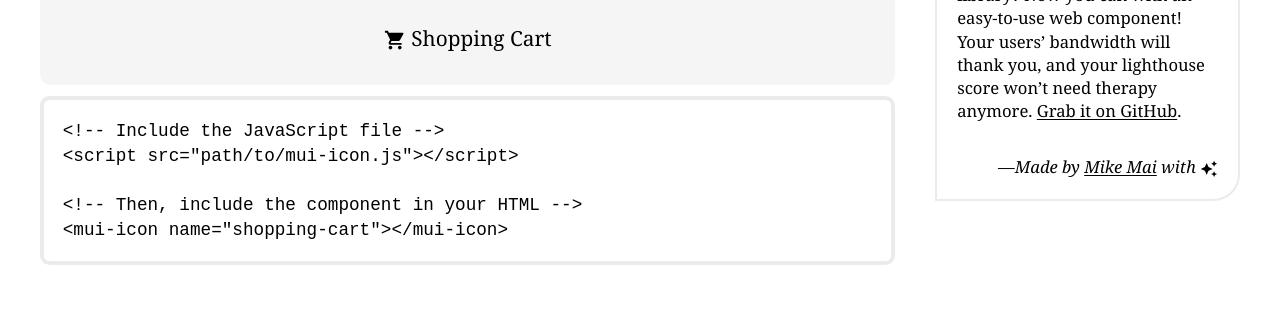
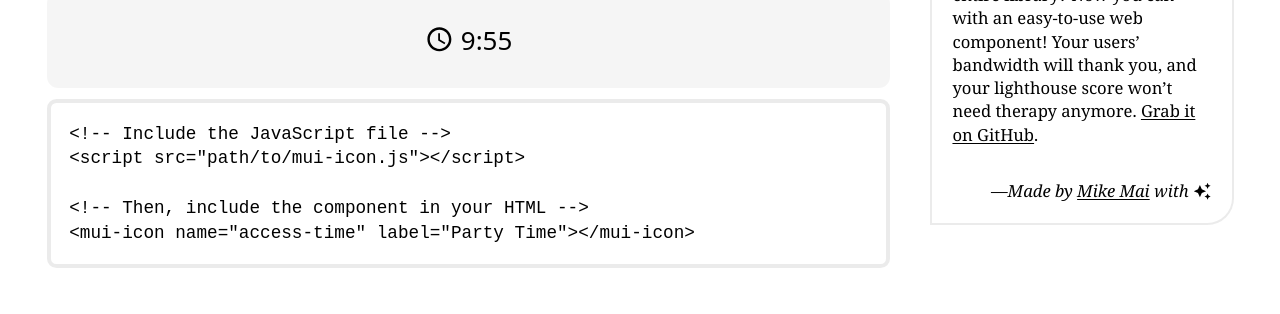
Before and after one commit to mikemai2awesome/mui-icon-wc, a website: page index.html in a window 1280 px wide. Shown: the part 201-515 px from the top of the page. Drawn offline with nearby package versions, Linux system fonts and the light colour scheme; no server answers; a web font is replaced by a local one.

Commit message:
chore: docs and styling

```diff
--- a/index.html
+++ b/index.html
@@ -38,7 +38,7 @@
     <meta name="theme-color" content="#000" />
 
     <!-- Scripts -->
-    <script src="mui-icon.js" defer></script>
+    <script src="mui-icon.js"></script>
 
     <!-- Google Fonts -->
     <link rel="preconnect" href="https://fonts.googleapis.com" />
@@ -67,9 +67,9 @@
           <h2 id="how-to-use">How To Use</h2>
           <div class="icons-grid u-flex-align-center">
             <div class="icon-demo">
-              <div>
-                <mui-icon name="shopping-cart"></mui-icon>
-                Shopping Cart
+              <div class="display-demo">
+                <mui-icon name="access-time" label="Party Time"></mui-icon>
+                9:55
               </div>
             </div>
           </div>
@@ -77,7 +77,7 @@
 &lt;script src="path/to/mui-icon.js"&gt;&lt;/script&gt;
 
 &lt;!-- Then, include the component in your HTML --&gt;
-&lt;mui-icon name="shopping-cart"&gt;&lt;/mui-icon&gt;</code></pre>
+&lt;mui-icon name="access-time" label="Party Time"&gt;&lt;/mui-icon&gt;</code></pre>
         </section>
 
         <section>
--- a/main.css
+++ b/main.css
@@ -3,7 +3,7 @@
 @layer components {
   body {
     margin-block: 5vmax;
-    margin-inline: 5vmin;
+    margin-inline: clamp(4ch, 5vmin, 20ch);
 
     > div {
       container-name: layout;
@@ -29,7 +29,6 @@
   header {
     flex: 1 1 25ch;
     padding: clamp(2ch, 2.5vmin, 4ch);
-    font-size: 0.8rem;
     background-color: color-mix(in oklch, canvas 75%, transparent);
     border: 2px solid color-mix(in oklch, canvastext 8%, transparent);
     border-radius: 3ex;
@@ -65,6 +64,7 @@
       inset-block-start: 2.5vmin;
       overflow-y: auto;
       max-block-size: calc(50dvb - 5vmin);
+      font-size: 0.8rem;
     }
 
     @media (width > 37.5rem) {
@@ -195,6 +195,20 @@
     }
   }
 
+  .display-demo {
+    display: flex;
+    align-items: center;
+    gap: 0.5ch;
+    font-family: system-ui, sans-serif;
+    font-size: 1.25rem;
+    font-weight: 500;
+    line-height: 1;
+
+    mui-icon {
+      transform: translateY(0.05cap);
+    }
+  }
+
   .dynamic-icon-demo {
     display: grid;
     place-items: center;
@@ -206,6 +220,7 @@
     p {
       margin-block-start: 1cap;
       font-size: 0.8em;
+      text-align: center;
     }
   }
 
@@ -252,13 +267,12 @@
   }
 
   [lang='zh-hans'],
-  [lang='zh-hans'] *:not(code) {
-    font-family: system-ui, sans-serif;
-    font-feature-settings: 'ss06';
+  [lang='zh-hans'] *:not(.display-demo) {
+    font-family: 'Noto Serif SC', 'Georgia', serif;
   }
 
   :root[lang='zh-hans'] {
-    font-size: clamp(90%, 90% * 0.9 + 0.5dvi, 150%);
+    font-size: clamp(90%, 90% * 0.9 + 0.5dvi, 125%);
     line-height: 1.6;
 
     h1,
@@ -267,7 +281,7 @@
     h4,
     h5,
     h6 {
-      font-weight: 900;
+      font-weight: bold;
     }
 
     p {
@@ -277,6 +291,10 @@
     button:has(mui-icon:not(:only-child)) {
       align-items: center;
       padding-block: 1ex;
+    }
+
+    code {
+      font-size: inherit;
     }
   }
 }
--- a/mui-icon.js
+++ b/mui-icon.js
@@ -50,12 +50,8 @@ class MuiIcon extends HTMLElement {
         console.warn(`Icon "${this.iconName}" not found`);
         // Add diagnostic info to help troubleshooting
         const formattedName = this.formatIconName(this.iconName);
-        const mappedName = this.iconNameMap.has(this.iconName)
-          ? this.iconNameMap.get(this.iconName)
-          : 'not mapped';
-        console.info(
-          `Diagnostic info - formattedName: ${formattedName}, mappedName: ${mappedName}`
-        );
+        const mappedName = this.iconNameMap.has(this.iconName) ? this.iconNameMap.get(this.iconName) : 'not mapped';
+        console.info(`Diagnostic info - formattedName: ${formattedName}, mappedName: ${mappedName}`);
 
         this.shadowRoot.innerHTML = '';
         return;
@@ -75,21 +71,10 @@ class MuiIcon extends HTMLElement {
 
         @layer components {
           :host {
-            display: inline-grid;
+            display: inline-block;
             line-height: 1;
             vertical-align: middle;
             color: var(--icon-color);
-          }
-
-          .icon-wrapper {
-            display: inline-grid;
-            place-items: center;
-          }
-
-          svg {
-            inline-size: 1.5cap;
-            block-size: 1.5cap;
-            fill: currentColor;
           }
 
           :host(:not([size])) {
@@ -111,6 +96,18 @@ class MuiIcon extends HTMLElement {
           :host([size="xlarge"]) {
             font-size: var(--icon-size-xlarge);
           }
+
+          .icon-wrapper {
+            display: inline-grid;
+            place-items: center;
+            line-height: 1;
+          }
+
+          svg {
+            inline-size: 1.55cap;
+            block-size: 1.55cap;
+            fill: currentColor;
+          }
         }
       `;
 
@@ -118,9 +115,7 @@ class MuiIcon extends HTMLElement {
       const iconLabel = this.getAttribute('label') || this.iconName || 'icon';
 
       // Set aria-label only if explicitly provided, otherwise keep icon as decorative
-      const ariaAttrs = this.hasAttribute('label')
-        ? `role="img" aria-label="${iconLabel}"`
-        : `role="img" aria-hidden="true"`;
+      const ariaAttrs = this.hasAttribute('label') ? `role="img" aria-label="${iconLabel}"` : `role="img" aria-hidden="true"`;
 
       this.shadowRoot.innerHTML = `
         <style>${styles}</style>
@@ -235,9 +230,7 @@ class MuiIcon extends HTMLElement {
     }
 
     // Approach 3: Parse React.createElement format (standard in MUI)
-    const pathElements = jsContent.match(
-      /React\.createElement\("path",[^)]*\{[^}]*d:\s*"([^"]+)"[^}]*\}[^)]*\)/g
-    );
+    const pathElements = jsContent.match(/React\.createElement\("path",[^)]*\{[^}]*d:\s*"([^"]+)"[^}]*\}[^)]*\)/g);
 
     if (pathElements && pathElements.length > 0) {
       const pathData = pathElements
```
Also changed, not shown: cn/index.html (+5 -5 lines).
